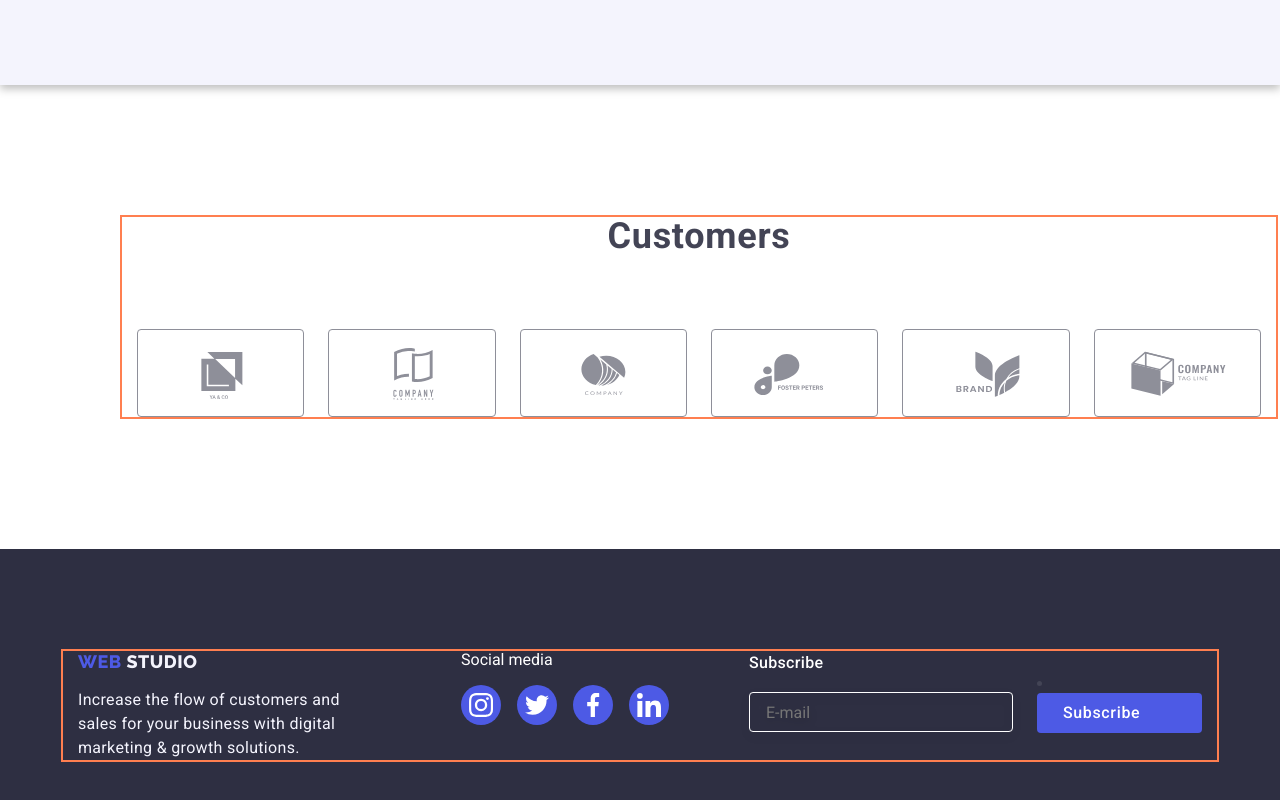
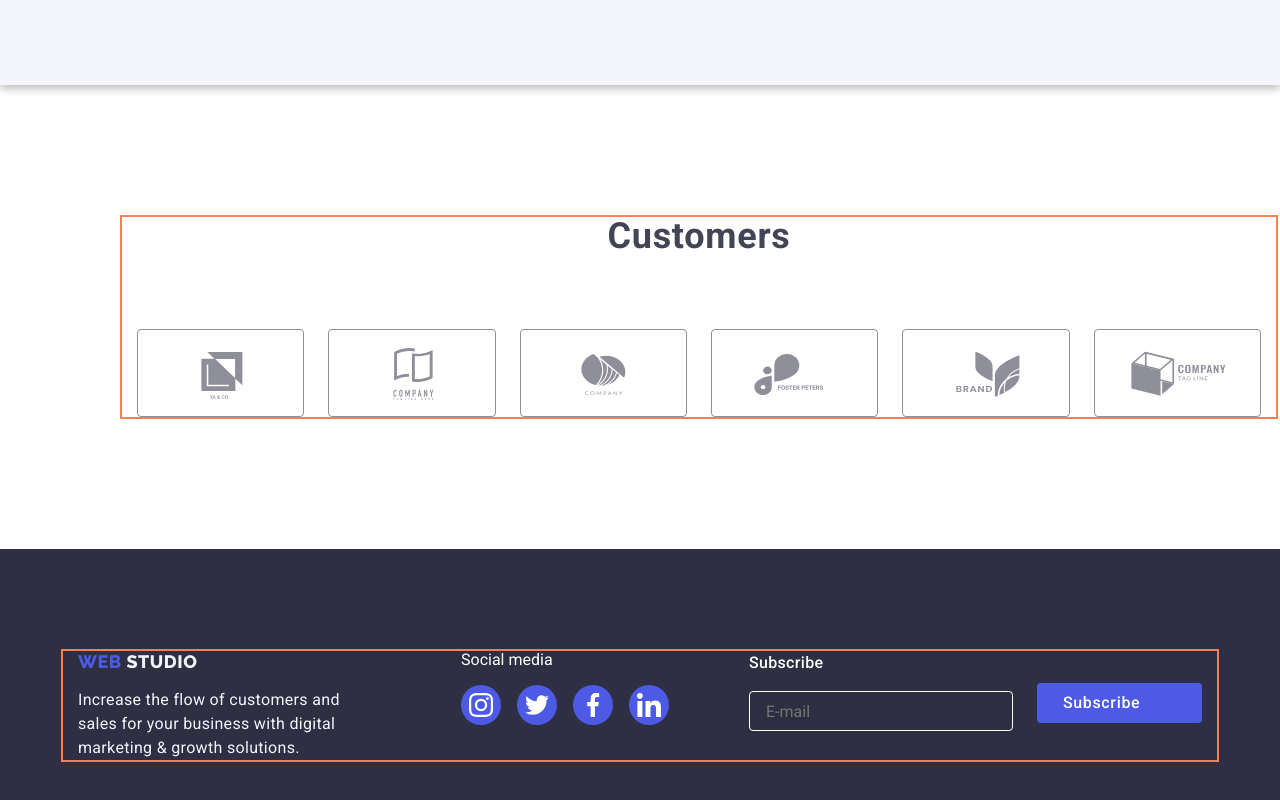
Before and after one commit to lllapinski/goit-markup-hw-06, a plain HTML site: page index.html in a window 1280 px wide. Shown: the part 2408-3208 px from the top of the page. Drawn offline with nearby package versions, Linux system fonts and the light colour scheme.

Commit message:
Update index.html

```diff
--- a/index.html
+++ b/index.html
@@ -443,7 +443,6 @@
           <p class="text-subscribe">Subscribe</p>
           <label for="email"></label>
           <div class="footer-wrap">
-
             <input
               type="email"
               class="subscribe-form"
@@ -451,15 +450,13 @@
               id="email"
               name="email"
             />
-              </li>
-              <li class="foot-telegram-items">
+
             <button class="button-footer-subscribe" type="submit">
               Subscribe
               <svg width="24" height="20" class="subscribe-svg">
                 <use href="./images/telegram-icon.svg#icon-icon-send"></use>
               </svg>
             </button>
-
           </div>
         </div>
       </div>
```
Lines whose indentation alone changed are shown as unchanged.
